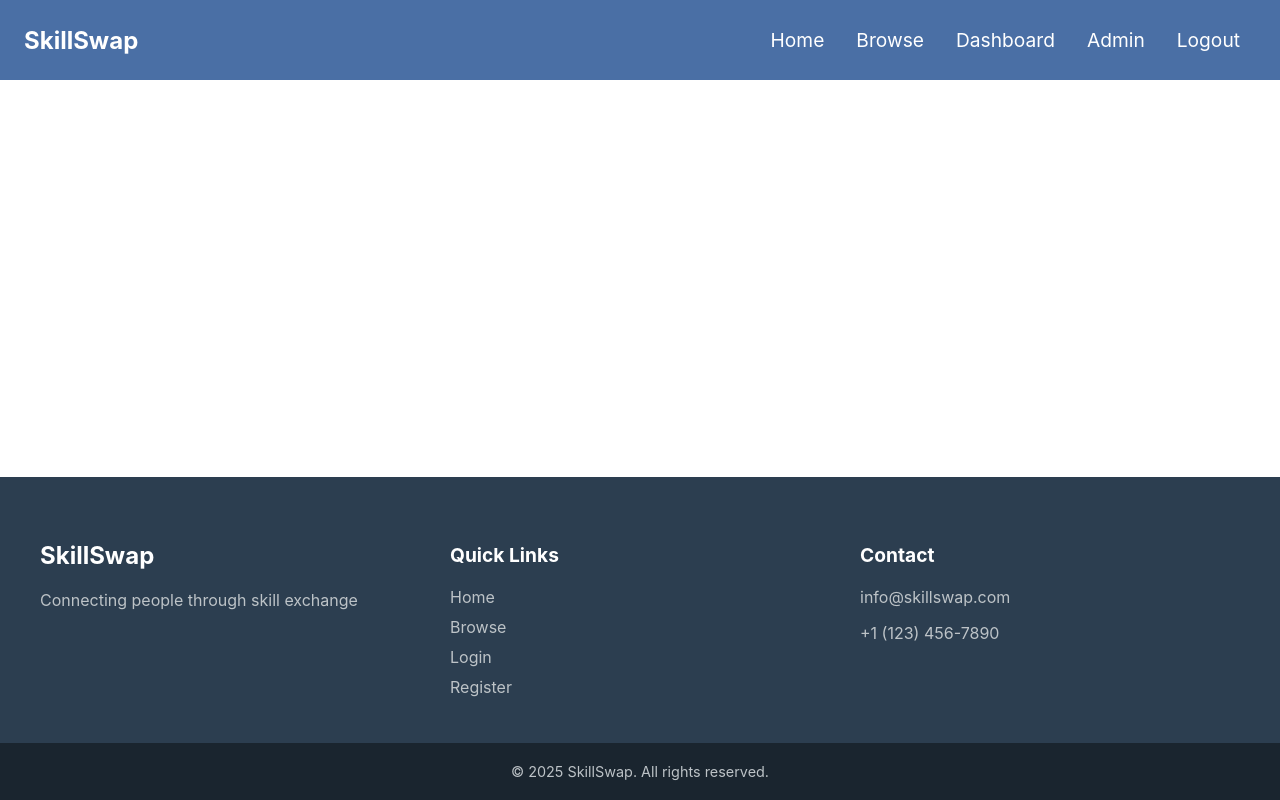
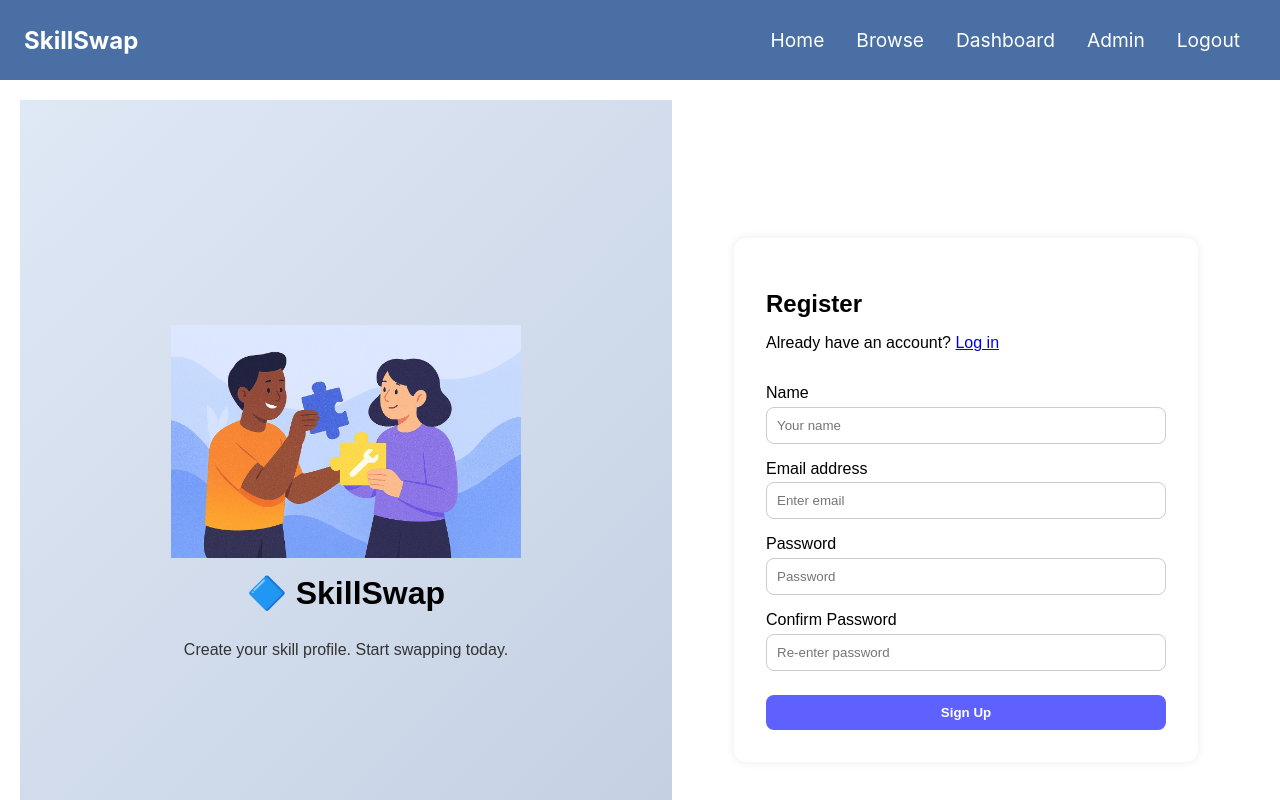
Before and after one commit to swwwapnil/Udaan, a React (Create React App) app: page /register in a window 1280 px wide. Shown: the top 800 px of the page. Built offline with nearby package versions, Linux system fonts and the light colour scheme; sample sign-in values are in the browser's storage.

Commit message:
Adding Register page

```diff
--- a/src/App.js
+++ b/src/App.js
@@ -9,7 +9,7 @@ import './App.css';
 import Home from './pages/Home';
 import Browse from './pages/Browse';
 import Login from './pages/Login';
-
+import Register from './pages/register';
 import Dashboard from './pages/Dashboard';
 
 
@@ -28,6 +28,7 @@ function App() {
               <Route path="/" element={<Home />} />
               <Route path="/browse" element={<Browse />} />
               <Route path="/login" element={<Login />} />
+              <Route path="/register" element={<Register />} />
 
 
               {/* Protected Routes */}
--- /dev/null
+++ b/src/pages/register.css
@@ -0,0 +1,84 @@
+.register-container {
+  display: flex;
+  height: 100vh;
+  font-family: 'Poppins', sans-serif;
+}
+
+.register-left {
+  flex: 1;
+  background: linear-gradient(135deg, #dfe8f5, #c3cfe2);
+  display: flex;
+  flex-direction: column;
+  align-items: center;
+  justify-content: center;
+  padding: 2rem;
+}
+
+.register-illustration {
+  max-width: 350px;
+}
+
+.register-logo {
+  font-size: 2rem;
+  margin-top: 1rem;
+}
+
+.register-subtext {
+  font-size: 1rem;
+  color: #333;
+  margin-top: 0.5rem;
+}
+
+.register-right {
+  flex: 1;
+  display: flex;
+  align-items: center;
+  justify-content: center;
+  background: #ffffff;
+}
+
+.register-form-card {
+  width: 100%;
+  max-width: 400px;
+  background: #fff;
+  padding: 2rem;
+  box-shadow: 0 0 10px rgba(0, 0, 0, 0.08);
+  border-radius: 12px;
+}
+
+.register-form-card h2 {
+  margin-bottom: 0.5rem;
+}
+
+.register-form-card form {
+  display: flex;
+  flex-direction: column;
+}
+
+.register-form-card label {
+  margin-top: 1rem;
+  margin-bottom: 0.3rem;
+}
+
+.register-form-card input {
+  padding: 10px;
+  border-radius: 8px;
+  border: 1px solid #ccc;
+  outline: none;
+}
+
+.register-btn {
+  margin-top: 1.5rem;
+  padding: 10px;
+  border: none;
+  border-radius: 8px;
+  background-color: #5f61ff;
+  color: #fff;
+  font-weight: bold;
+  cursor: pointer;
+}
+
+.error-text {
+  color: red;
+  margin-top: 0.8rem;
+}
--- /dev/null
+++ b/src/pages/register.jsx
@@ -0,0 +1,82 @@
+import React, { useState } from 'react';
+import { Link } from 'react-router-dom';
+import './register.css';
+
+const Register = () => {
+  const [formData, setFormData] = useState({
+    name: '',
+    email: '',
+    password: '',
+    confirmPassword: '',
+  });
+
+  const [error, setError] = useState('');
+
+  const handleChange = (e) => {
+    setFormData({ ...formData, [e.target.name]: e.target.value });
+  };
+
+  const handleSubmit = async (e) => {
+    e.preventDefault();
+    if (formData.password !== formData.confirmPassword) {
+      setError("Passwords do not match");
+      return;
+    }
+
+    try {
+      const response = await fetch('/api/auth/register', {
+        method: 'POST',
+        headers: { 'Content-Type': 'application/json' },
+        body: JSON.stringify(formData),
+      });
+
+      const data = await response.json();
+
+      if (!response.ok) {
+        setError(data.message || 'Registration failed');
+      } else {
+        alert('Registered successfully! You can now login.');
+      }
+    } catch (err) {
+      setError('Server error. Please try again.');
+    }
+  };
+
+  return (
+    <div className="register-container">
+      <div className="register-left">
+        <img src="/loginpage.jpg" alt="Register" className="register-illustration" />
+        <h1 className="register-logo">🔷 SkillSwap</h1>
+        <p className="register-subtext">Create your skill profile. Start swapping today.</p>
+      </div>
+
+      <div className="register-right">
+        <div className="register-form-card">
+          <h2>Register</h2>
+          <p>
+            Already have an account? <Link to="/login">Log in</Link>
+          </p>
+          <form onSubmit={handleSubmit}>
+            <label>Name</label>
+            <input type="text" name="name" placeholder="Your name" onChange={handleChange} required />
+
+            <label>Email address</label>
+            <input type="email" name="email" placeholder="Enter email" onChange={handleChange} required />
+
+            <label>Password</label>
+            <input type="password" name="password" placeholder="Password" onChange={handleChange} required />
+
+            <label>Confirm Password</label>
+            <input type="password" name="confirmPassword" placeholder="Re-enter password" onChange={handleChange} required />
+
+            {error && <p className="error-text">{error}</p>}
+
+            <button type="submit" className="register-btn">Sign Up</button>
+          </form>
+        </div>
+      </div>
+    </div>
+  );
+};
+
+export default Register;
```
